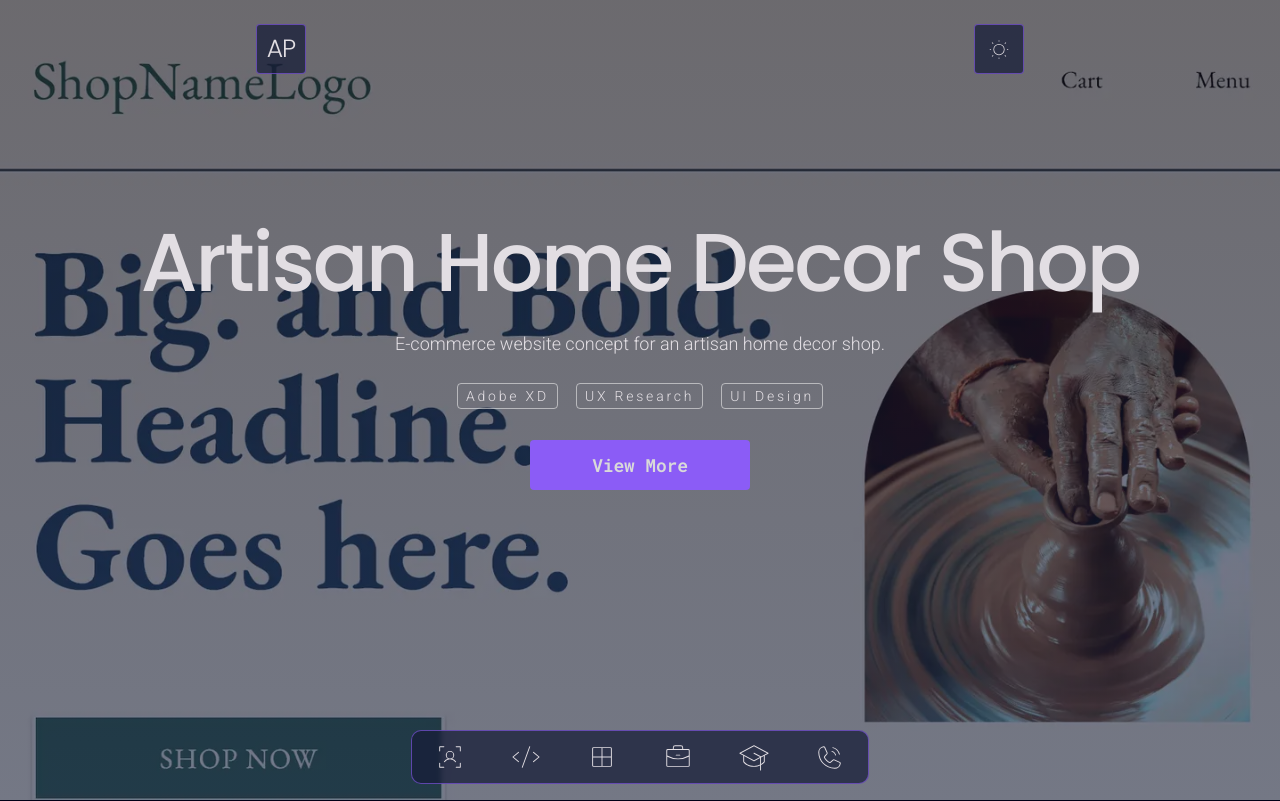
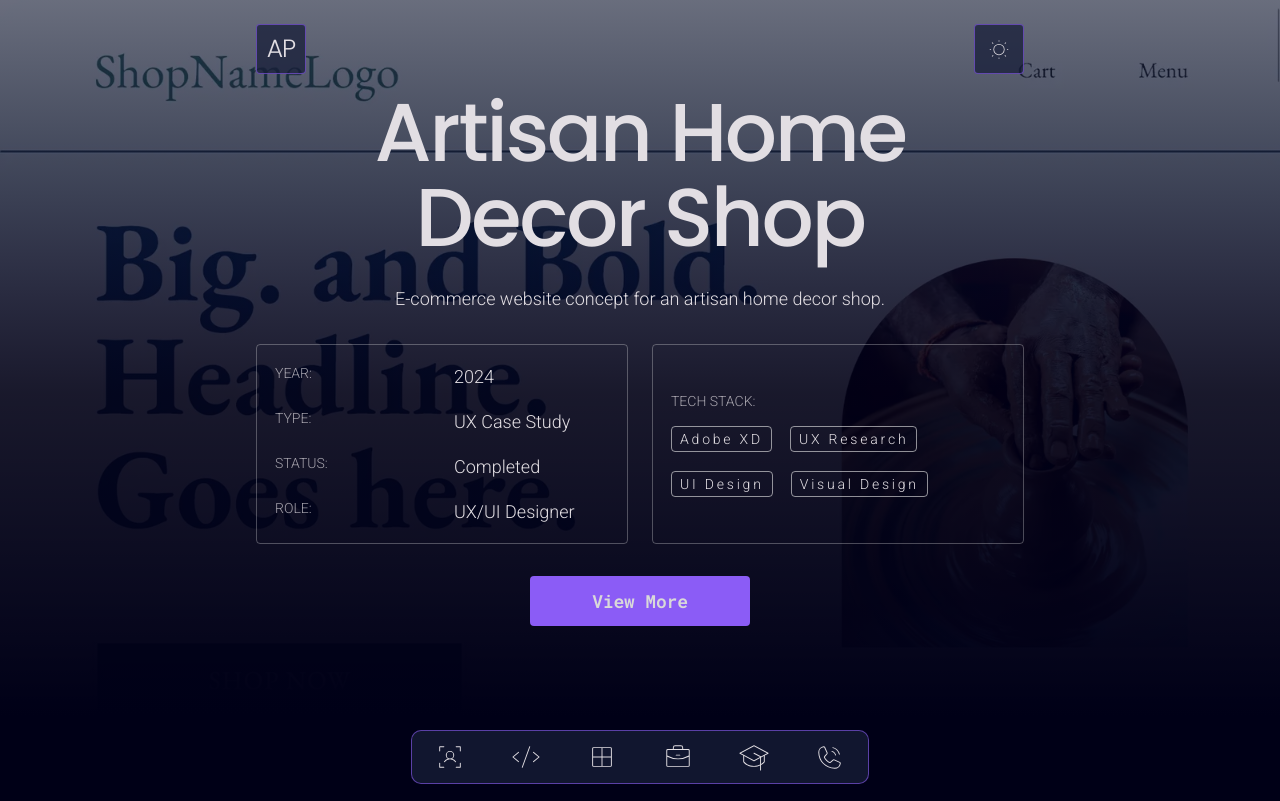
Before and after one commit to AlisaPagan/portfolio, a Next.js app: page /projects/artisan-shop in a window 1280 px wide. Shown: the top 801 px of the page. Built offline with nearby package versions, Linux system fonts and the light colour scheme.

Commit message:
UI: update hero layout and content

```diff
--- a/components/Home/Projects/project.ts
+++ b/components/Home/Projects/project.ts
@@ -21,6 +21,7 @@ export type Project = {
   shortDescription: string;
   description: string;
   role: string[];
+  mainRole?: string;
   featuredRole?: string[];
 
   problem?: string;
--- a/components/Home/Projects/projectsInfo.ts
+++ b/components/Home/Projects/projectsInfo.ts
@@ -24,6 +24,8 @@ const projects: Project[] = [
       "Organized team calls, workflow, and sprint communication",
       "Collaborated with the Team Lead on code review, debugging, and final cleanup",
     ],
+
+    mainRole: "Full-Stack Developer",
 
     featuredRole: [
       "Developed backend user endpoints for current user data and profile updates",
@@ -132,6 +134,7 @@ const projects: Project[] = [
       "Planned and integrated Blizzard OAuth and character import functionality",
       "Coordinated project direction with two collaborators while owning the main product concept, UX direction, and core development work",
     ],
+    mainRole: "UX/UI Designer / Full-Stack Developer",
 
     featuredRole: [
       "Product owner and main developer",
@@ -283,6 +286,8 @@ const projects: Project[] = [
       "Helped connect interface behavior with API-driven content",
     ],
 
+    mainRole: "Frontend Developer",
+
     problem:
       "Furniture shoppers need a fast, mobile-friendly way to browse products, filter options, compare details, and interact with store content without unnecessary friction.",
     solution:
@@ -370,6 +375,8 @@ const projects: Project[] = [
       "Worked on HTML/CSS layout and responsive structure",
       "Followed project technical requirements and code quality standards",
     ],
+
+    mainRole: "Frontend Developer",
 
     problem:
       "A yoga studio needs a simple landing page that explains the offer, presents classes and trainers, builds trust, and drives users toward joining a pricing package.",
@@ -460,6 +467,8 @@ const projects: Project[] = [
       "Designed product, category, story, FAQ, and contact-focused screens",
       "Built the visual direction and layout system",
     ],
+
+    mainRole: "UX/UI Designer",
 
     problem:
       "Small artisan shops need to present products in a way that feels trustworthy, curated, and personal without looking like a generic marketplace.",
@@ -566,6 +575,8 @@ const projects: Project[] = [
       "Designed formula discovery and calculation experience",
       "Planned future development direction",
     ],
+
+    mainRole: "UX/UI Designer",
 
     problem:
       "Oilfield calculations can be scattered across spreadsheets, notes, and manuals, which slows down field workflows and increases the chance of input mistakes.",
--- a/components/ProjectPage/Hero/Hero.module.css
+++ b/components/ProjectPage/Hero/Hero.module.css
@@ -1,7 +1,8 @@
 .hero {
-  min-height: 100vh;
+  min-height: 50vh;
   position: relative;
   overflow: hidden;
+
   background-size: cover;
   background-repeat: no-repeat;
   background-position: center;
@@ -12,8 +13,12 @@
   position: absolute;
   inset: 0;
   z-index: 0;
-  background: linear-gradient(180deg, var(--background), var(--secondary-back));
-  opacity: 0.6;
+  background: linear-gradient(
+    180deg,
+    color-mix(in srgb, var(--secondary-back) 65%, transparent) 0%,
+    color-mix(in srgb, var(--background-secondary) 90%, transparent) 55%,
+    var(--background-secondary) 100%
+  );
 }
 
 .sectionWrapper {
@@ -23,11 +28,9 @@
   justify-content: center;
   gap: 32px;
   width: 100%;
-  min-height: 100vh;
+  padding-top: 60px;
   padding-bottom: 60px;
   width: 100%;
-  max-width: 375px;
-  margin: 0 auto;
 }
 
 .heroTop {
@@ -36,7 +39,7 @@
   display: flex;
   flex-direction: column;
   gap: 24px;
-  align-items: flex-start;
+  align-items: center;
 }
 
 .techList {
@@ -56,8 +59,45 @@
   width: 100%;
 }
 
-.title {
-  text-align: start;
+.title,
+.description {
+  text-align: center;
+}
+
+.metaGrid {
+  display: grid;
+  grid-template-columns: 1fr;
+  z-index: 1;
+  gap: 24px;
+}
+
+.gridSide {
+  display: flex;
+  flex-direction: column;
+  gap: 18px;
+  border: 1px solid var(--divider);
+  border-radius: 4px;
+  padding: 18px;
+  justify-content: center;
+}
+
+.metaLabel {
+  text-transform: uppercase;
+  opacity: 0.7;
+  font-size: 14px;
+}
+
+.metaGridCell {
+  display: flex;
+  flex-direction: column;
+  gap: 12px;
+}
+
+.metaItem {
+  display: grid;
+  grid-template-columns: 1fr 1fr;
+  gap: 24px;
+  text-transform: capitalize;
 }
 
 @media only screen and (min-width: 768px) {
@@ -66,10 +106,9 @@
   }
 
   .sectionWrapper {
+    padding-top: 90px;
     padding-bottom: 90px;
     width: 100%;
-    max-width: none;
-    margin: 0 auto;
   }
 
   .techList {
@@ -83,10 +122,19 @@
   .heroTop {
     align-items: center;
   }
+
+  .metaGrid {
+    grid-template-columns: 1fr 1fr;
+  }
 }
 
 @media only screen and (min-width: 1440px) {
   .sectionWrapper {
+    padding-top: 120px;
     padding-bottom: 120px;
   }
+
+  .gridSide {
+    width: 400px;
+  }
 }
--- a/components/ProjectPage/Hero/Hero.tsx
+++ b/components/ProjectPage/Hero/Hero.tsx
@@ -22,19 +22,54 @@ function Hero({ project }: HeroProps) {
 
   return (
     <section className={`${styles.hero} section`} style={heroBackground}>
-      <div className={styles.sectionWrapper}>
+      <div className={`${styles.sectionWrapper} container`}>
         <div className={styles.heroTop}>
           <h1 className={styles.title}> {project.title}</h1>
           <p className={styles.description}>{project.shortDescription}</p>
-          <ul className={styles.techList}>
-            {project.techStack.slice(0, 3).map((tech) => (
-              <li key={tech}>
-                <Tag>{tech}</Tag>
-              </li>
-            ))}
-          </ul>
         </div>
 
+        <div className={styles.metaGrid}>
+          <div className={styles.gridSide}>
+            <div className={styles.metaGridCell}>
+              <p className={styles.metaItem}>
+                <span className={styles.metaLabel}>Year: </span> {project.year}
+              </p>
+            </div>
+
+            <div className={styles.metaGridCell}>
+              <p className={styles.metaItem}>
+                <span className={styles.metaLabel}>Type: </span> {project.type}
+              </p>
+            </div>
+
+            <div className={styles.metaGridCell}>
+              <p className={styles.metaItem}>
+                <span className={styles.metaLabel}>Status: </span>
+                {project.status}
+              </p>
+            </div>
+
+            <div className={styles.metaGridCell}>
+              <p className={styles.metaItem}>
+                <span className={styles.metaLabel}>Role: </span>
+                {project.mainRole}
+              </p>
+            </div>
+          </div>
+
+          <div className={styles.gridSide}>
+            <div className={styles.metaGridCell}>
+              <span className={styles.metaLabel}>Tech Stack:</span>
+              <ul className={styles.techList}>
+                {project.techStack.map((tech) => (
+                  <li key={tech}>
+                    <Tag>{tech}</Tag>
+                  </li>
+                ))}
+              </ul>
+            </div>
+          </div>
+        </div>
         <div className={styles.ctaWrapper}>
           {isGoRaiding && gitLink && (
             <Link href={gitLink} target="_blank" className={styles.ctaLink}>
--- a/components/ProjectPage/Intro/Intro.tsx
+++ b/components/ProjectPage/Intro/Intro.tsx
@@ -49,15 +49,6 @@ function Intro({ project }: IntroProps) {
             {isDev && !isGoRaiding && (
               <div className={styles.info}>
                 <h2 className={styles.title}>Overview</h2>
-                <div className={styles.meta}>
-                  <ul className={styles.metaList}>
-                    <li className={styles.metaItem}>{project.year}</li>
-                    <li className={styles.metaItem}>{project.type}</li>
-                    <li className={styles.metaItem}>{project.status}</li>
-                    <li className={styles.metaItem}>{project.categories}</li>
-                  </ul>
-                </div>
-                <hr className={styles.divider} />
                 <p>{project.description}</p>
               </div>
             )}
```
